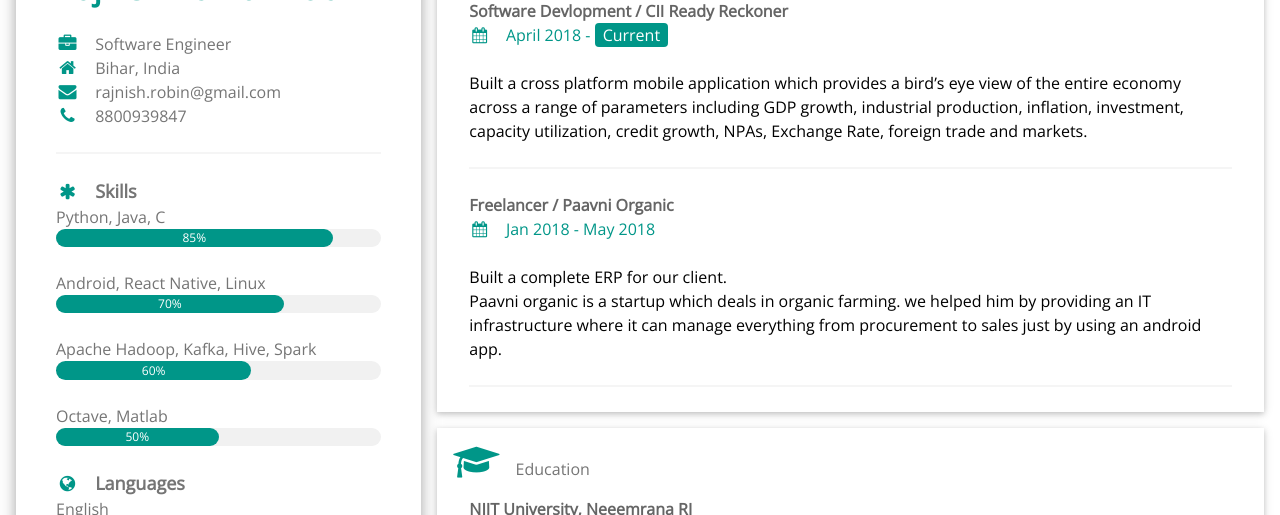
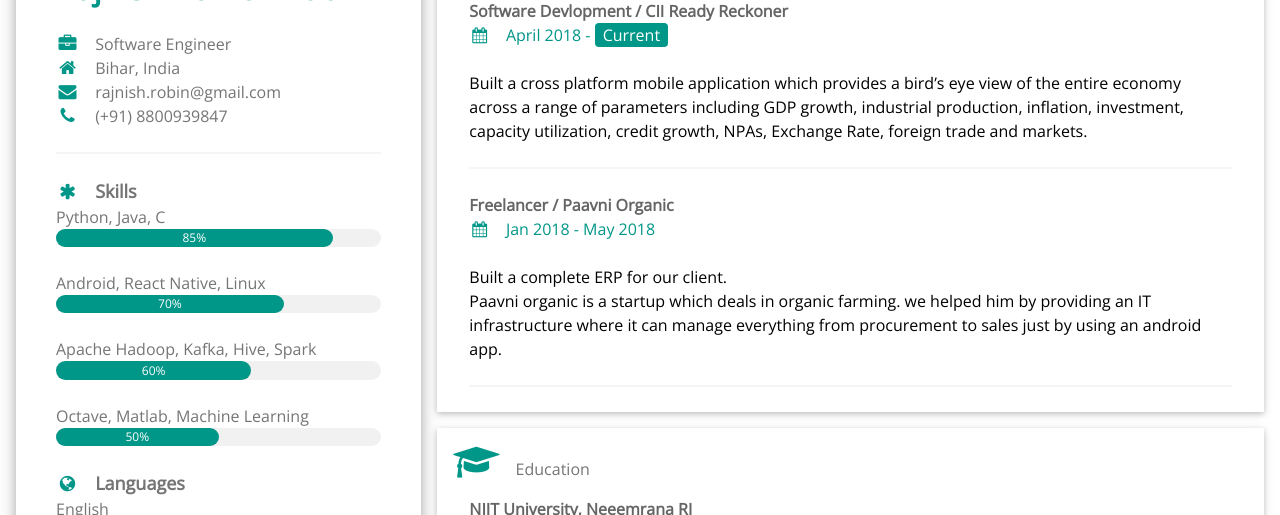
Before and after one commit to BeBinaries/bebinaries.github.io, a Jekyll site: the page built from index.html, in a window 1280 px wide. Shown: the part 434-949 px from the top of the page. Built offline with Jekyll 4.4.1, drawn with Linux system fonts in a browser that asks for light colours; nearby versions of some CDN libraries.

Commit message:
Updated skills

```diff
--- a/_layouts/home.html
+++ b/_layouts/home.html
@@ -24,7 +24,7 @@ layout: "headerfooter"
           <p><i class="fa fa-briefcase fa-fw w3-margin-right w3-large w3-text-teal"></i>Software Engineer</p>
           <p><i class="fa fa-home fa-fw w3-margin-right w3-large w3-text-teal"></i>Bihar, India</p>
           <p><i class="fa fa-envelope fa-fw w3-margin-right w3-large w3-text-teal"></i>rajnish.robin@gmail.com</p>
-          <p><i class="fa fa-phone fa-fw w3-margin-right w3-large w3-text-teal"></i>8800939847</p>
+          <p><i class="fa fa-phone fa-fw w3-margin-right w3-large w3-text-teal"></i>(+91) 8800939847</p>
           <hr>
 
           <p class="w3-large"><b><i class="fa fa-asterisk fa-fw w3-margin-right w3-text-teal"></i>Skills</b></p>
@@ -43,7 +43,7 @@ layout: "headerfooter"
           <div class="w3-light-grey w3-round-xlarge w3-small">
             <div class="w3-container w3-center w3-round-xlarge w3-teal" style="width:60%">60%</div>
           </div><br>
-          <p>Octave, Matlab</p>
+          <p>Octave, Matlab, Machine Learning</p>
           <div class="w3-light-grey w3-round-xlarge w3-small">
             <div class="w3-container w3-center w3-round-xlarge w3-teal" style="width:50%">50%</div>
           </div>
```
